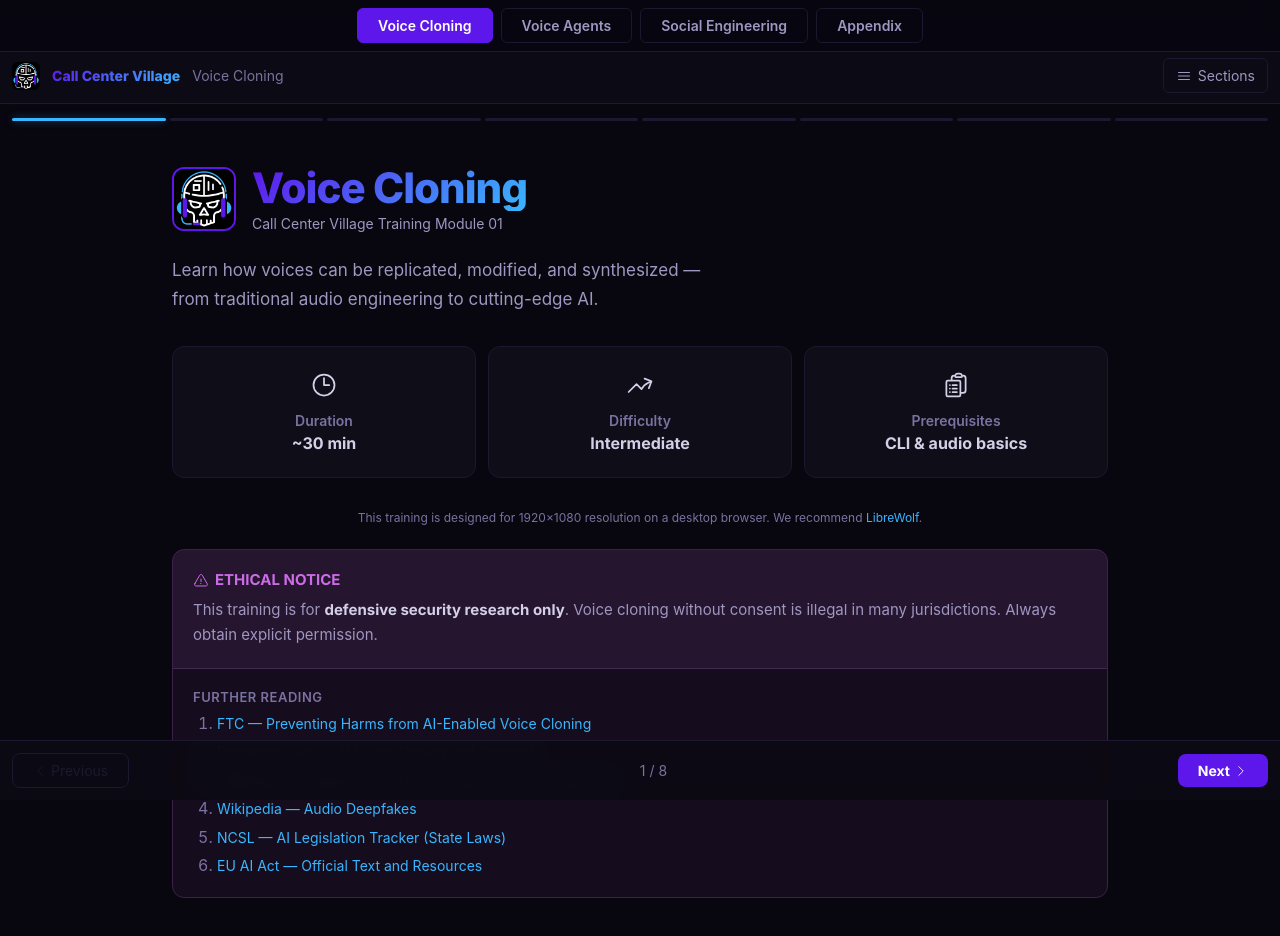
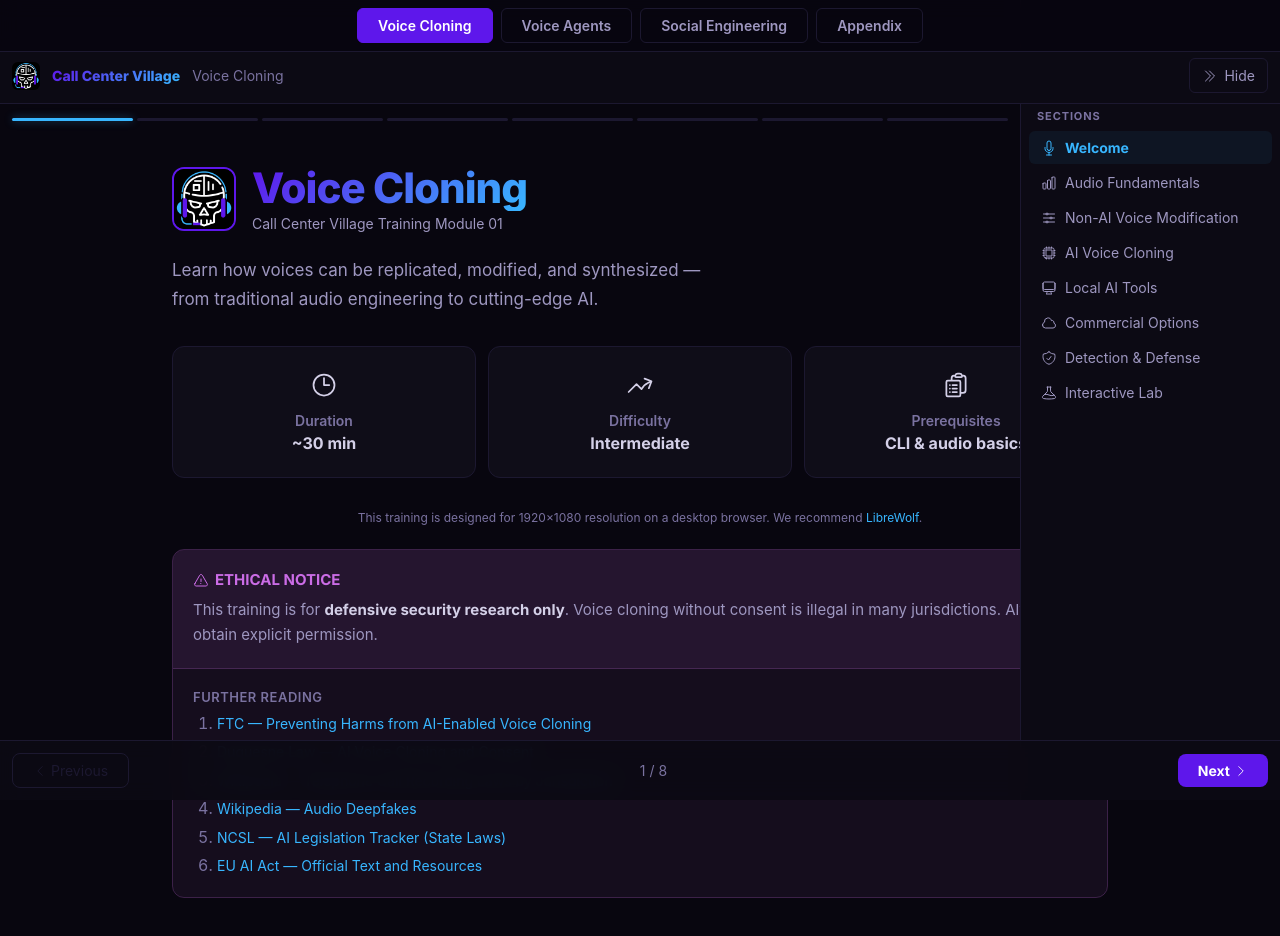
Before and after one commit to CallCenterVillage/voice-training, a React (Vite) app: page /voice-cloning/intro in a window 1280 px wide. Shown: the top 936 px of the page. Built offline with nearby package versions, Linux system fonts and the light colour scheme; a web font is replaced by a local one.

Commit message:
Minor improvements to formatting

```diff
--- a/appendix-training.jsx
+++ b/appendix-training.jsx
@@ -1561,7 +1561,7 @@ const ThankYouSection = () => (
     </div>
 
     <div style={{ marginTop: 32 }} />
-    <InfoBox>Please submit village feedback at <a href="https://www.callcentervillage.com/contact" target="_blank" rel="noopener noreferrer" style={{ color: C.accent, textDecoration: "none" }}>callcentervillage.com/contact</a> or email us at <a href="mailto:support@callcentervillage.com" style={{ color: C.accent, textDecoration: "none" }}>support@callcentervillage.com</a>. Feel free to use an <a href="https://www.privacyguides.org/en/email-aliasing/" target="_blank" rel="noopener noreferrer" style={{ color: C.accent, textDecoration: "none" }}>email alias</a> if you'd like to remain anonymous.</InfoBox>
+    <InfoBox>Please submit village feedback at <a href="https://www.callcentervillage.com/contact" target="_blank" rel="noopener noreferrer" style={{ color: C.accent, textDecoration: "none" }}>callcentervillage.com/contact</a> or email us at <a href="mailto:support@callcentervillage.com" style={{ color: C.accent, textDecoration: "none" }}>support@callcentervillage.com</a>.<br />Feel free to use an <a href="https://www.privacyguides.org/en/email-aliasing/" target="_blank" rel="noopener noreferrer" style={{ color: C.accent, textDecoration: "none" }}>email alias</a> if you'd like to remain anonymous.</InfoBox>
 
     <div style={{ textAlign: "center", marginTop: 48, fontSize: 18, fontStyle: "italic", lineHeight: 1.8 }}>
       <span style={{ color: C.muted }}>Thank you so much for your support,</span><br />
--- a/src/components/TrainingShell.jsx
+++ b/src/components/TrainingShell.jsx
@@ -2,12 +2,12 @@ import { useState, useEffect } from "react";
 import { C } from "./colors";
 import ProgressBar from "./ProgressBar";
 import Icon from "./Icon";
-import { Bars3Icon, XMarkIcon, ChevronLeftIcon, ChevronRightIcon } from "@heroicons/react/24/outline";
+import { Bars3Icon, ChevronDoubleRightIcon, ChevronLeftIcon, ChevronRightIcon } from "@heroicons/react/24/outline";
 
 const DRAWER_WIDTH = 260;
 
 const TrainingShell = ({ sections, sectionComponents, moduleTitle, logoUrl = "/images/ccv-logo.png", topOffset = 0, currentSection, onNavigate }) => {
-  const [navOpen, setNavOpen] = useState(false);
+  const [navOpen, setNavOpen] = useState(true);
   const [activeAnchor, setActiveAnchor] = useState(null);
   const Section = sectionComponents[currentSection];
   const anchors = sections[currentSection].anchors;
@@ -40,7 +40,7 @@ const TrainingShell = ({ sections, sectionComponents, moduleTitle, logoUrl = "/i
           onMouseEnter={e => { e.currentTarget.style.borderColor = C.accent; e.currentTarget.style.color = C.text; e.currentTarget.style.background = `${C.accent}15`; }}
           onMouseLeave={e => { e.currentTarget.style.borderColor = C.border; e.currentTarget.style.color = C.muted; e.currentTarget.style.background = "none"; }}
           style={{ background: "none", border: `1px solid ${C.border}`, borderRadius: 6, padding: "8px 12px", color: C.muted, cursor: "pointer", fontFamily: "inherit", fontSize: 14, display: "flex", alignItems: "center", gap: 6, transition: "all 0.2s ease" }}>
-          {navOpen ? <><XMarkIcon style={{ width: 16, height: 16 }} aria-hidden="true" /> Hide</> : <><Bars3Icon style={{ width: 16, height: 16 }} aria-hidden="true" /> Sections</>}
+          {navOpen ? <><ChevronDoubleRightIcon style={{ width: 16, height: 16 }} aria-hidden="true" /> Hide</> : <><Bars3Icon style={{ width: 16, height: 16 }} aria-hidden="true" /> Sections</>}
         </button>
       </header>
 
```
